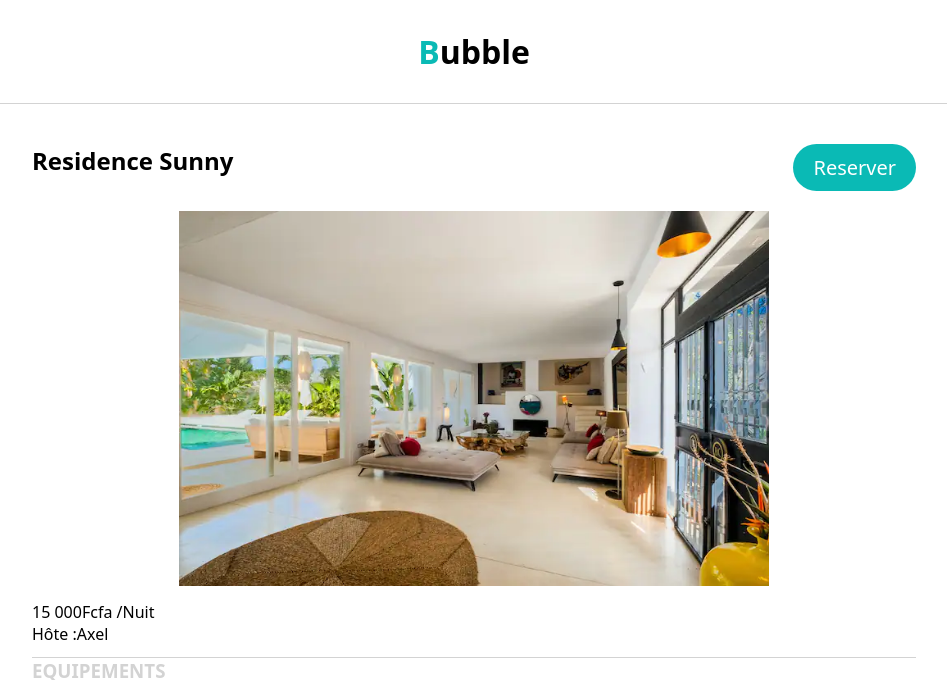
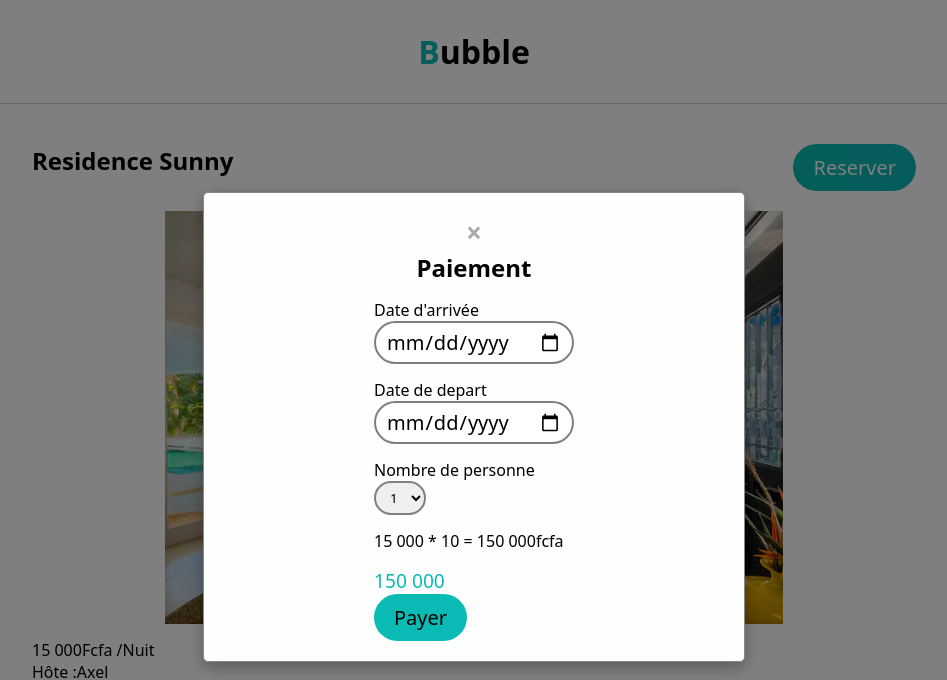
Before and after one commit to axelSomian/Bubble, a plain HTML site: page Fichier/view-more.html in a window 1280 px wide. Both pictures are taken after a click on the button "Reserver". Shown: the top 680 px of the page, without its empty margins (166-1113 px from the left). Drawn offline with Linux system fonts and the light colour scheme.

Commit message:
finalisation de la page de details et de paiement

```diff
--- a/Fichier/view-more.html
+++ b/Fichier/view-more.html
@@ -13,11 +13,44 @@
 
     </header>
     <main>
+         <div id="myModal" class="modal">
+            <div class="modal-content">
+                <span class="close">&times;</span>
+                <h2>Paiement</h2>
+                <form action="">
+                    <p>
+                        <label for="">Date d'arrivée</label>
+                        <input type="date" class="modalField">
+                    </p>
+                    <p>
+                        <label for="">Date de depart</label>
+                        <input type="date" class="modalField">
+                    </p>
+                    <p>
+                        <label for="">Nombre de personne    </label>
+                        <select class="modalField">
+                            <option value="">1</option>
+                            <option value="">2</option>
+                            <option value="">3</option>
+                            <option value="">4</option>
+                            <option value="">5</option>
+                        </select>
+                    </p>
+                    <p>
+                        15 000 * 10 = 150 000fcfa
+                    </p>
+                    <p id="price">
+                        150 000
+                    </p>
+                    <button>Payer</button>
+                </form>
+            </div>
+        </div>
         <section class="Residence-info ">
             <div class="Residence-info-top Flex-Column underLinned">
                 <div class="Residence-name">
                     <h2>Residence Sunny</h2>
-                    <button class="validation"> Reserver </button>
+                    <button class="validation" id="openModalBtn"> Reserver </button>
                 </div>
                 <div class="Residence-principal-img">
                     <img src="../Assets/img-residence/12cb1312-f326-4279-bc0d-5669c6a9c7e9.webp" alt="">
@@ -71,7 +104,7 @@
                 </div>
             </div>
         </section>
-
+        <script src="view-more.js"></script>
     </main>
 </body>
 </html>
--- /dev/null
+++ b/Fichier/view-more.js
@@ -0,0 +1,19 @@
+document.addEventListener('DOMContentLoaded', (event) => {
+    var modal = document.getElementById("myModal");
+    var openModalBtn = document.getElementById("openModalBtn");
+    var closeBtn = document.getElementsByClassName("close")[0];
+
+    openModalBtn.onclick = function() {
+        modal.style.display = "block";
+    }
+
+    closeBtn.onclick = function() {
+        modal.style.display = "none";
+    }
+
+    window.onclick = function(event) {
+        if (event.target === modal) {
+            modal.style.display = "none";
+        }
+    }
+});
--- a/sass/view-more.scss
+++ b/sass/view-more.scss
@@ -24,7 +24,15 @@ input,button{
     padding: 10px 20px;
     border-radius: 30px;
     border:none;
-    font-size:20px
+    font-size:20px;
+    @media screen and (max-width:700px) {
+                padding: 5px 5px;
+    }
+}
+*{
+    @media screen and (max-width:700px) {
+        font-size: 16px;
+    }
 }
 h3{
     color: lightgrey;
@@ -52,11 +60,20 @@ img{
         .Residence-name{
             justify-content: space-between;
             margin-bottom: 20px;
+            @media screen and (max-width:700px) {
+                button{
+                    font-size: 16px;
+                }
+            }
+
         }
         .Residence-principal-img{
-            width: 590px;
-            height: 375px;
+            width: 70%;
+            height: 50%;
             margin: auto;
+            @media screen and (max-width:700px){
+                width: 100%;
+            }
         }
         .Residence-info-owner{
             margin-top:15px;
@@ -80,5 +97,71 @@ img{
         display: grid;
         grid-template-columns: 1fr 1fr 1fr;
         gap: 50px;
+        @media screen and (max-width:700px){
+            display: flex;
+            flex-direction: column;
+            gap: 5pxp;
+        }
     }
 }
+
+
+.modal-content{
+    display: flex;
+    flex-direction: column;
+    align-items: center;
+
+}
+.modal {
+    display: none;
+    position: fixed;
+    z-index: 1;
+    left: 0;
+    top: 0;
+    width: 100%;
+    height: 100%;
+    overflow: auto;
+    background-color: rgba(0, 0, 0, 0.5);
+}
+
+.modal-content {
+    background-color: #fefefe;
+    margin: 15% auto;
+    padding: 20px;
+    border: 1px solid #888;
+    width: 80%;
+    max-width: 500px;
+    border-radius: 5px;
+    box-shadow: 0 5px 15px rgba(0, 0, 0, 0.3);
+    p{
+        margin-top: 15px;
+    }
+    button{
+        background-color: $Primary-color;
+    }
+}
+
+.close {
+    color: #aaa;
+    float: right;
+    font-size: 28px;
+    font-weight: bold;
+    cursor: pointer;
+}
+
+.close:hover,
+.close:focus {
+    color: black;
+    text-decoration: none;
+    cursor: pointer;
+}
+.modalField{
+    border-radius: 30px;
+    padding: 5px 10px;
+    border: 2px solid gray;
+    display: block;
+}
+#price{
+    font-size: 1.2rem;
+    color: $Primary-color;
+}
```
Also changed, not shown: Untitled-1.html (deleted, +0 -59 lines), Styles/view-more.css, Styles/view-moree.css (deleted), 2 other files.
